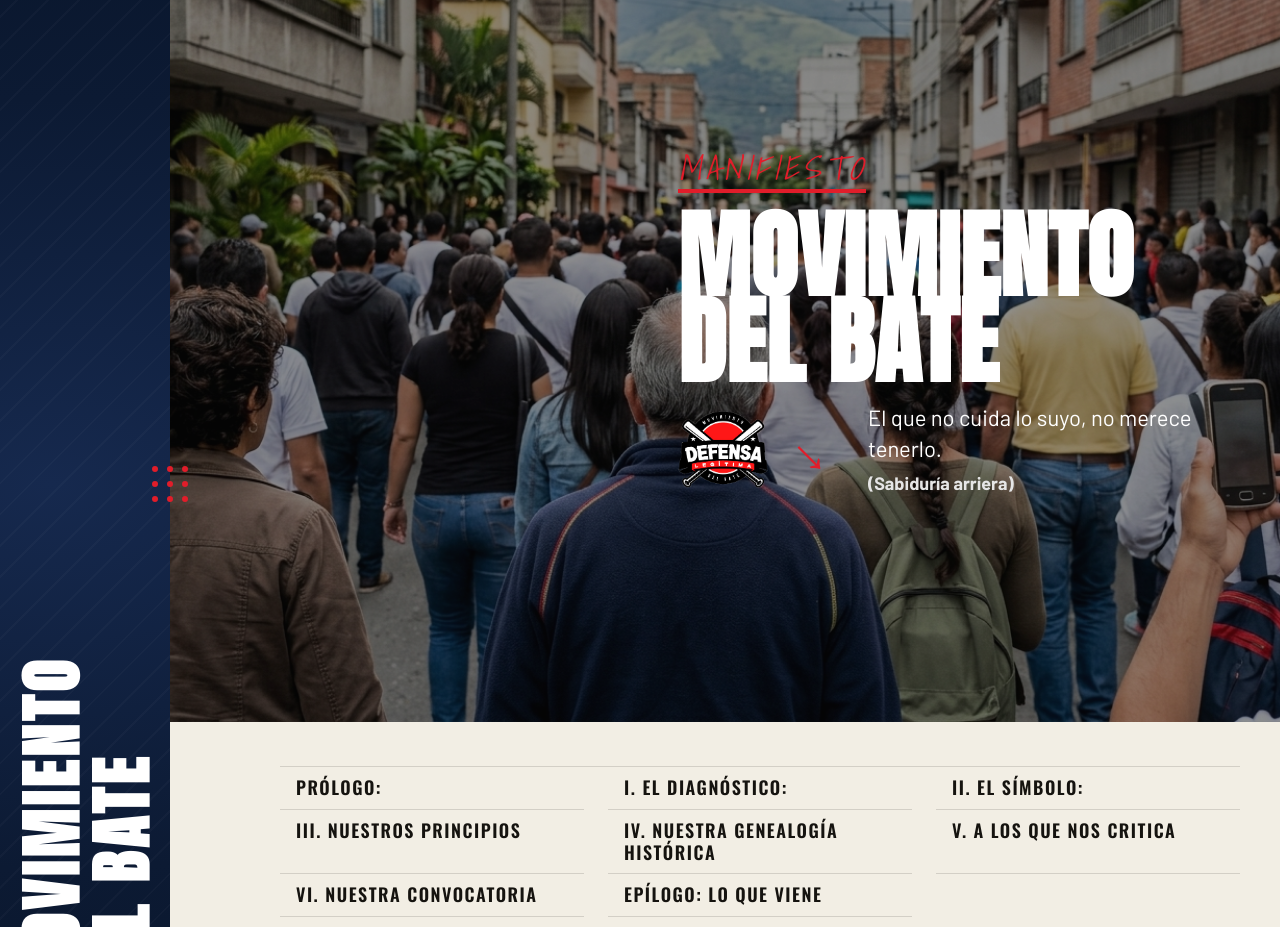
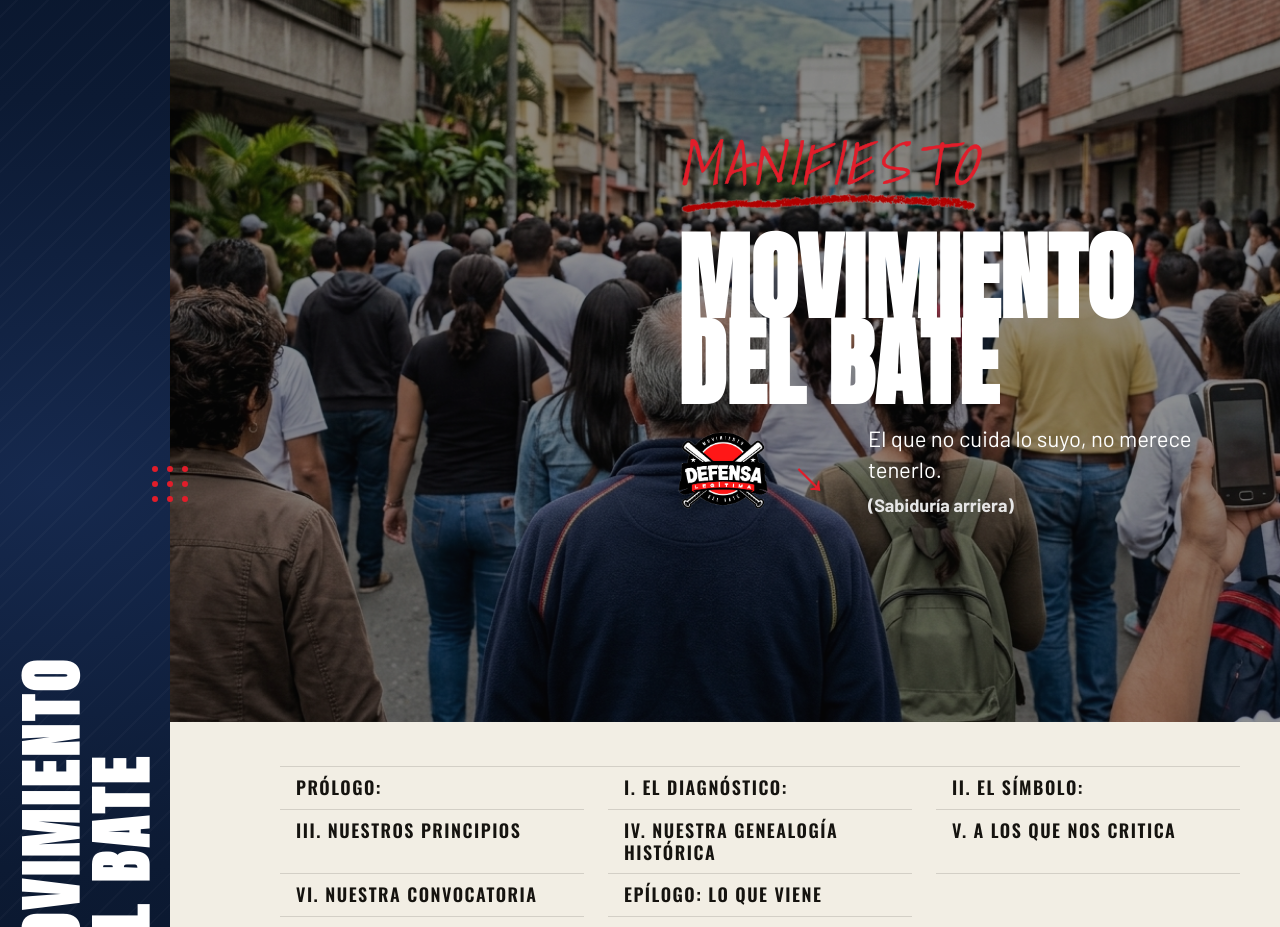
Before and after one commit to EsneiderCdD/movimiento-bate, a Next.js app: page / in a window 1280 px wide. Shown: the part 1400-2327 px from the top of the page. Built offline with nearby package versions, Linux system fonts and the light colour scheme.

Commit message:
feat(nosotros): Desing

```diff
--- a/src/components/specific/nosotros/NosotrosContent.module.css
+++ b/src/components/specific/nosotros/NosotrosContent.module.css
@@ -105,12 +105,17 @@
 .manifesto {
   align-self: flex-start;
   font-family: var(--font-shadows), cursive;
-  font-size: 34px;
+  font-size: 60px;
   letter-spacing: 4px;
   font-style: italic;
   color: var(--rojo);
-  border-bottom: 4px solid var(--rojo);
   line-height: 1.2;
+  padding-bottom: 16px;
+  background-image: url("/trazo.png");
+  background-repeat: no-repeat;
+  background-position: left bottom;
+  background-size: 100% auto;
+  -webkit-text-stroke: 0.5px currentColor;
 }
 
 .title {
```
Also changed, not shown: public/flecha.png (added), public/trazo.png (added).
